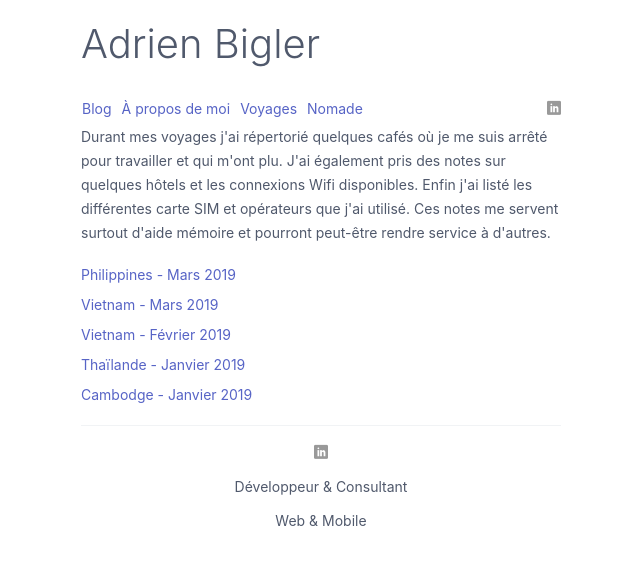
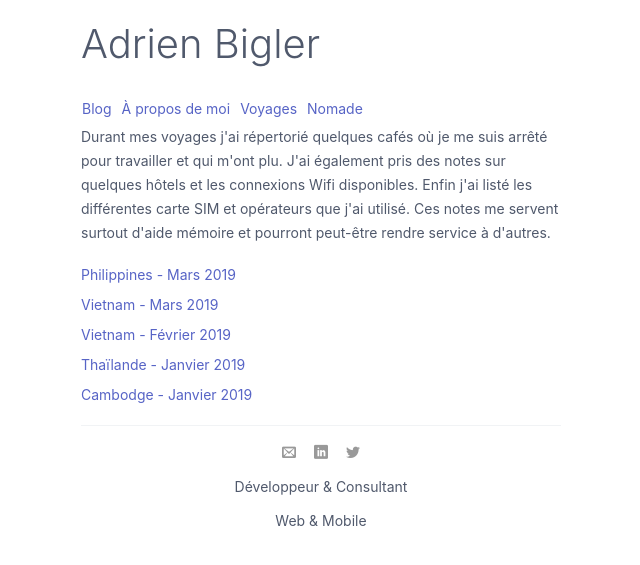
Before and after one commit to camel113/camel113.github.io, a Jekyll site: the page built from nomade.html, in a window 1280 px wide. Shown: the top 565 px of the page, without its empty margins (319-959 px from the left). Built offline with Jekyll 4.4.1, drawn with Linux system fonts in a browser that asks for light colours.

Commit message:
Update social links

```diff
--- a/_assets/styles/main.scss
+++ b/_assets/styles/main.scss
@@ -42,6 +42,17 @@ header{
     }
     .navbar{
       flex-direction: column;
+      .social-links{
+        flex-direction: row;
+        justify-content: center;
+        margin-top: 20px;
+        li{
+          margin: 0 10px;
+        }
+        @media (min-width:400px) {
+          display: none;
+        }
+      }
       @media (min-width:400px) {
         flex-direction: row;
       }
--- a/_includes/footer.html
+++ b/_includes/footer.html
@@ -1,6 +1,10 @@
 <footer>
 	<p>
+    <script type="text/javascript">document.write("<a class=\"social-link envelop\" aria-label=\"Envoyez-moi un mail\" href=\"mail" + "to:" + new Array("adrienbigler","gmail.com").join("@") + "\" title=\"M'envoyer un email\">");</script>
+      <span class="icon-envelop"></span>
+    <script type="text/javascript">document.write("</a>");</script>
     <a class="social-link linkedin" href="https://www.linkedin.com/in/adrien-bigler-6408a2a1/" aria-label="Retrouvez moi sur LinkedIn"><span class="icon-linkedin"></span></a>
+    <a class="social-link twitter" href="https://twitter.com/camel_113" aria-label="Retrouvez moi sur twitter"><span class="icon-twitter"></span></a>
   </p>
   <p>
     <span>Développeur & Consultant</span>
--- a/_includes/header.html
+++ b/_includes/header.html
@@ -22,10 +22,16 @@
 				<li><a href="/voyages.html" class="btn btn-link first-link">Voyages</a></li>
 				<li><a href="/nomade.html" class="btn btn-link first-link">Nomade</a></li>
 		  </ul>
-		  <ul class="navbar-section">
+		  <ul class="navbar-section social-links">
 		  	<li>
-		  		<a class="social-link linkedin" href="https://www.linkedin.com/in/adrien-bigler-6408a2a1/" aria-label="Retrouvez moi sur LinkedIn"><span class="icon-linkedin"></span></a>
-		  	</li>
+		  		<a class="social-link envelop" href="https://www.linkedin.com/in/adrien-bigler-6408a2a1/" aria-label="Envoyez-moi un mail"><span class="icon-envelop"></span></a>
+	  		</li>
+	  		<li>
+	  			<a class="social-link linkedin" href="https://www.linkedin.com/in/adrien-bigler-6408a2a1/" aria-label="Retrouvez moi sur LinkedIn"><span class="icon-linkedin"></span></a>
+	  		</li>
+	  		<li>
+	  			<a class="social-link twitter" href="https://twitter.com/camel_113" aria-label="Retrouvez moi sur twitter"><span class="icon-twitter"></span></a>
+	  		</li>
 	  	</ul>
 		</nav>
 	</section>
--- a/assets/vendors/icomoon.css
+++ b/assets/vendors/icomoon.css
@@ -1,10 +1,10 @@
 @font-face {
   font-family: 'icomoon';
-  src:  url('fonts/icomoon.eot?eozwq5');
-  src:  url('fonts/icomoon.eot?eozwq5#iefix') format('embedded-opentype'),
-    url('fonts/icomoon.ttf?eozwq5') format('truetype'),
-    url('fonts/icomoon.woff?eozwq5') format('woff'),
-    url('fonts/icomoon.svg?eozwq5#icomoon') format('svg');
+  src:  url('fonts/icomoon.eot?rfe9z6');
+  src:  url('fonts/icomoon.eot?rfe9z6#iefix') format('embedded-opentype'),
+    url('fonts/icomoon.ttf?rfe9z6') format('truetype'),
+    url('fonts/icomoon.woff?rfe9z6') format('woff'),
+    url('fonts/icomoon.svg?rfe9z6#icomoon') format('svg');
   font-weight: normal;
   font-style: normal;
 }
@@ -24,8 +24,14 @@
   -moz-osx-font-smoothing: grayscale;
 }
 
+.icon-envelop:before {
+  content: "\e945";
+}
 .icon-calendar:before {
   content: "\e953";
+}
+.icon-twitter:before {
+  content: "\ea96";
 }
 .icon-github:before {
   content: "\eab0";
```
Also changed, not shown: assets/styles/main.css (+13 -0 lines), _includes/main.css, assets/vendors/fonts/icomoon.ttf, assets/vendors/fonts/icomoon.woff, 2 other files.
